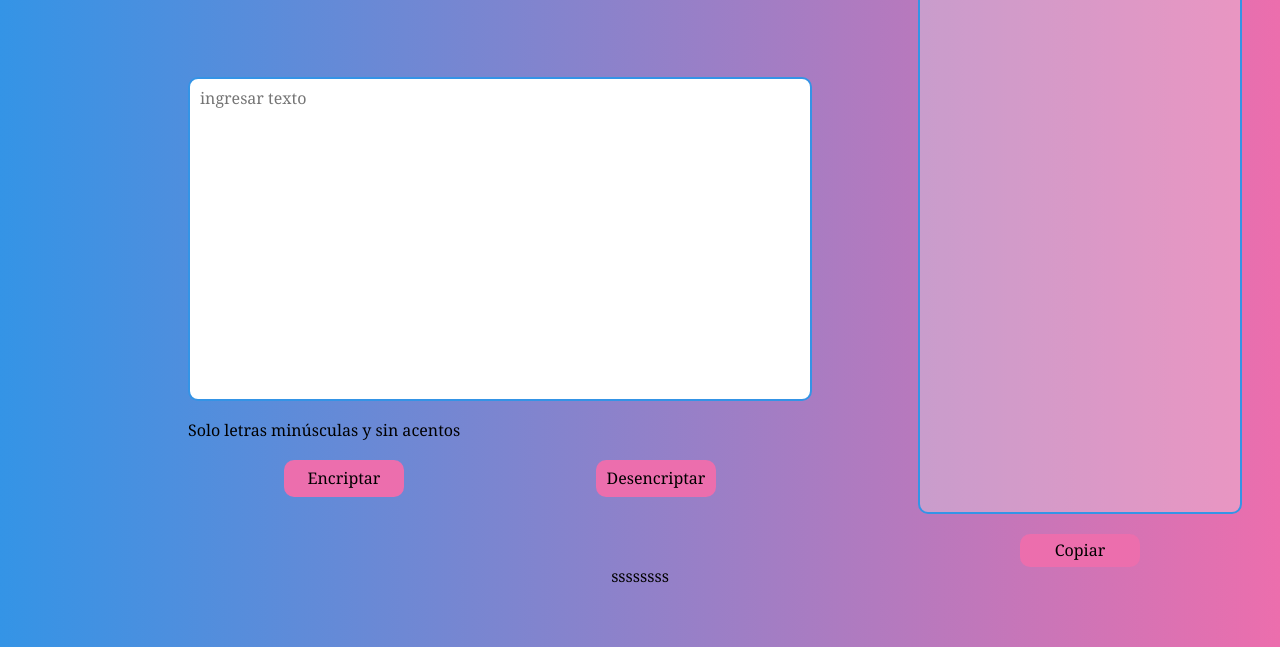
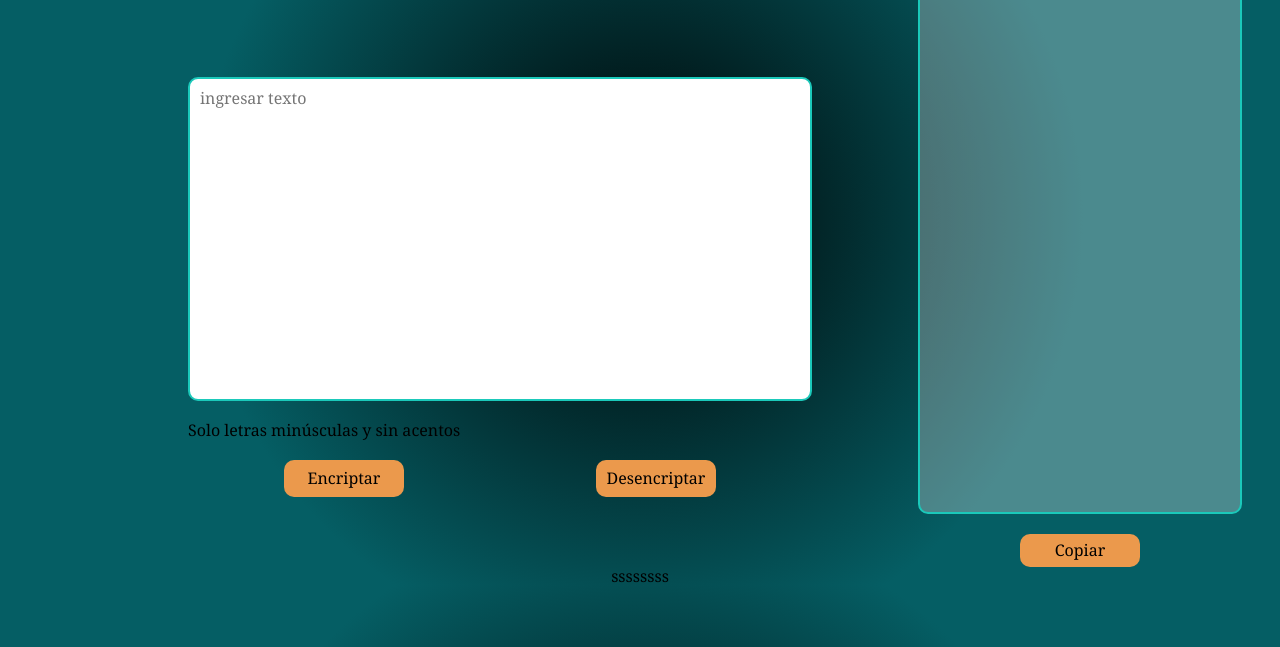
Before and after one commit to HumbleG0d/challenge_encriptador, a website with bundled scripts: page html/index.html in a window 1280 px wide. Shown: the part 153-800 px from the top of the page. Built offline with nearby package versions, Linux system fonts and the light colour scheme.

Commit message:
Change colors

```diff
--- a/css/root.css
+++ b/css/root.css
@@ -1,7 +1,7 @@
 :root{
-  --color-background: linear-gradient(to right, #3494e6, #ec6ead);
+  --color-background: radial-gradient(circle, rgba(0,0,0,1) 0%, rgba(5,94,100,1) 60%);
   --color-title: rgba(255, 255, 255, 0.8);
-  --color-border:#3494e6;
-  --color-button: #ec6ead;
-  --color-button-hover: #ec9bc3;
+  --color-border:#1bc9ba;
+  --color-button: #eb994c;
+  --color-button-hover: #e5b17f;
 }
```
